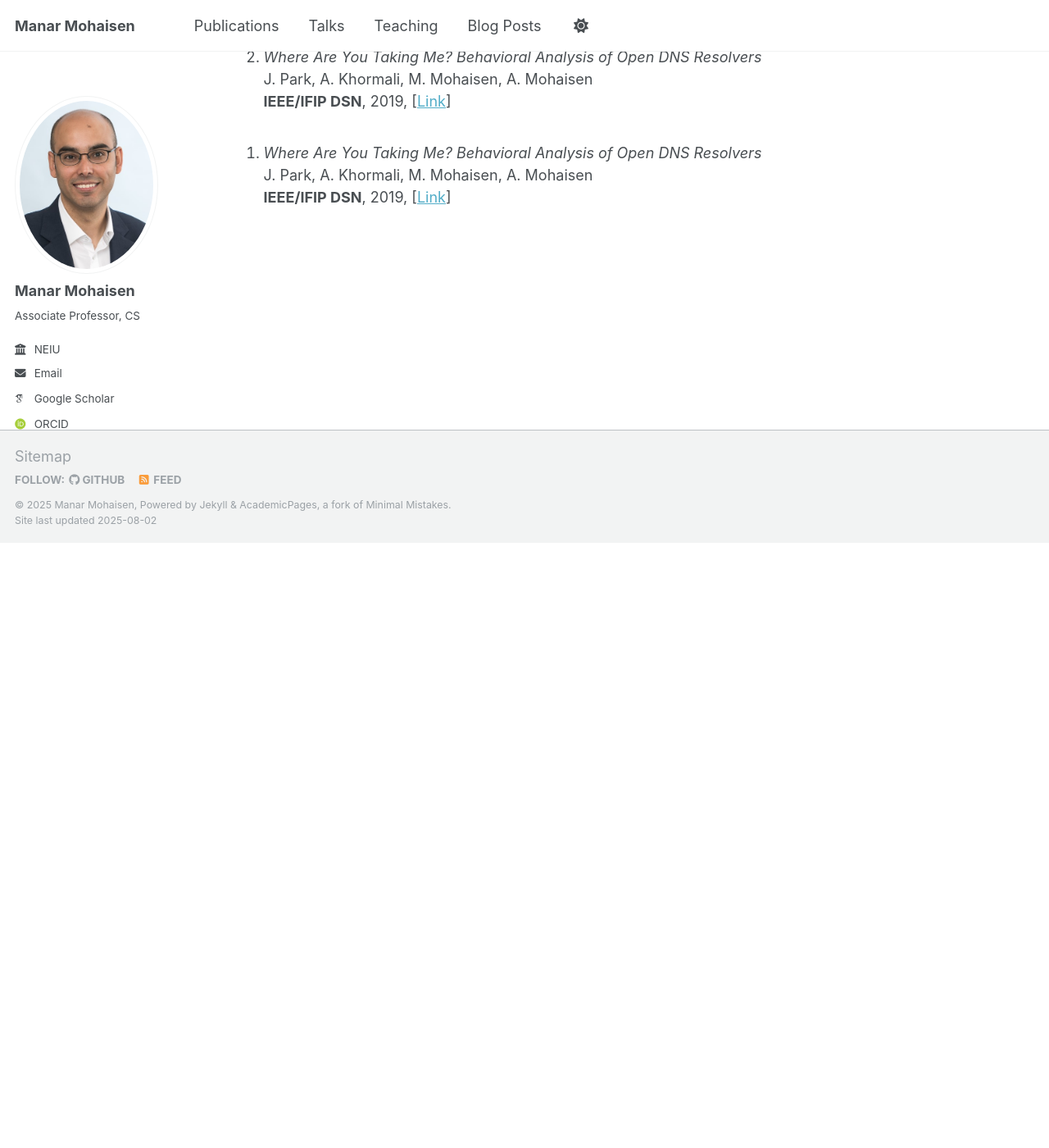
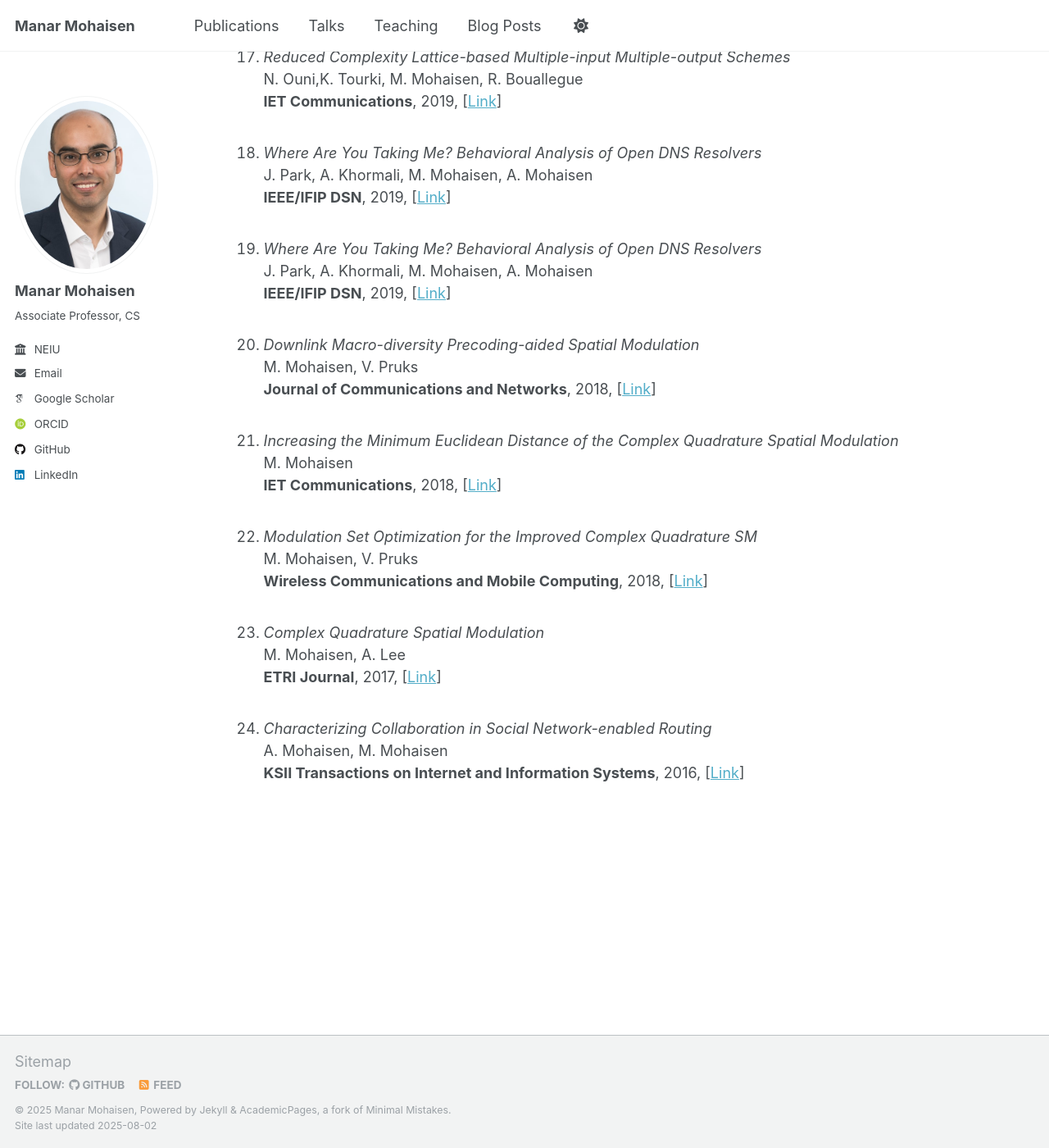
Before and after one commit to manarmohaisen/manarmohaisen.github.io, a Jekyll site: the page built from _pages/publications.html, in a window 1280 px wide and 1400 px high, scrolled down 1988 px. Shown: the whole window at 82% size. Built offline with Jekyll 4.4.1, drawn with Linux system fonts in a browser that asks for light colours; some web fonts are replaced; a script that is not in the unit is left out; before the commit the page ends 2650 px from its top, so only the background shows below that; some of the changed text lies outside the part shown.

Commit message:
Update publications.html

```diff
--- a/_pages/publications.html
+++ b/_pages/publications.html
@@ -14,11 +14,18 @@ author_profile: true
   <div class="wordwrap">You can also find my articles on <a href="{{site.author.googlescholar}}">my Google Scholar profile</a>.</div>
 {% endif %} -->
 
-<ol reversed>
+<ol>
   <li>
     <em>Industry-Specific Vulnerability Assessment</em><br>
     M. Alkinoon, H. Althebeiti, A. Alkinoon, M. Mohaisen, S. Salem, D. Mohaisen<br>
     <strong>Int. Conf. on Web Inf. Syst. Eng.</strong>, 2025, [<a href="https://link.springer.com/chapter/10.1007/978-981-96-0576-7_10" target="_blank">Link</a>]
+  </li>
+  <br>
+
+  <li>
+    <em>Knowledge Graph-Based Methods for Automated Driving</em><br>
+    Book co-editors: R. Dhanaraj, M. Nalini, M. Sathyamoorthy, M. Mohaisen<br>
+    <strong>Elsevier</strong>, 2025, [<a href="https://www.sciencedirect.com/book/9780443300400/knowledge-graph-based-methods-for-automated-driving#book-info" target="_blank">Link</a>]
   </li>
   <br>
 
@@ -139,6 +146,42 @@ author_profile: true
     J. Park, A. Khormali, M. Mohaisen, A. Mohaisen<br>
     <strong>IEEE/IFIP DSN</strong>, 2019, [<a "https://ieeexplore.ieee.org/document/8809494" target="_blank">Link</a>]
   </li>
+  <br>
+
+  <li>
+    <em>Downlink Macro-diversity Precoding-aided Spatial Modulation</em><br>
+    M. Mohaisen, V. Pruks<br>
+    <strong>Journal of Communications and Networks</strong>, 2018, [<a "https://ieeexplore.ieee.org/document/8320560" target="_blank">Link</a>]
+  </li>
+  <br>
+
+  <li>
+    <em>Increasing the Minimum Euclidean Distance of the Complex Quadrature Spatial Modulation</em><br>
+    M. Mohaisen<br>
+    <strong>IET Communications</strong>, 2018, [<a "https://ietresearch.onlinelibrary.wiley.com/doi/epdf/10.1049/iet-com.2017.1198" target="_blank">Link</a>]
+  </li>
+  <br>
+
+  <li>
+    <em>Modulation Set Optimization for the Improved Complex Quadrature SM</em><br>
+    M. Mohaisen, V. Pruks<br>
+    <strong>Wireless Communications and Mobile Computing</strong>, 2018, [<a "https://onlinelibrary.wiley.com/doi/10.1155/2018/6769484" target="_blank">Link</a>]
+  </li>
+  <br>
+
+  <li>
+    <em>Complex Quadrature Spatial Modulation</em><br>
+    M. Mohaisen, A. Lee<br>
+    <strong>ETRI Journal</strong>, 2017, [<a "https://onlinelibrary.wiley.com/doi/full/10.4218/etrij.17.0116.0933" target="_blank">Link</a>]
+  </li>
+  <br>
+
+  <li>
+    <em>Characterizing Collaboration in Social Network-enabled Routing</em><br>
+    A. Mohaisen, M. Mohaisen<br>
+    <strong>KSII Transactions on Internet and Information Systems</strong>, 2016, [<a "https://itiis.org/digital-library/manuscript/1316" target="_blank">Link</a>]
+  </li>
+  <br>
 
 </ol>
 
```
